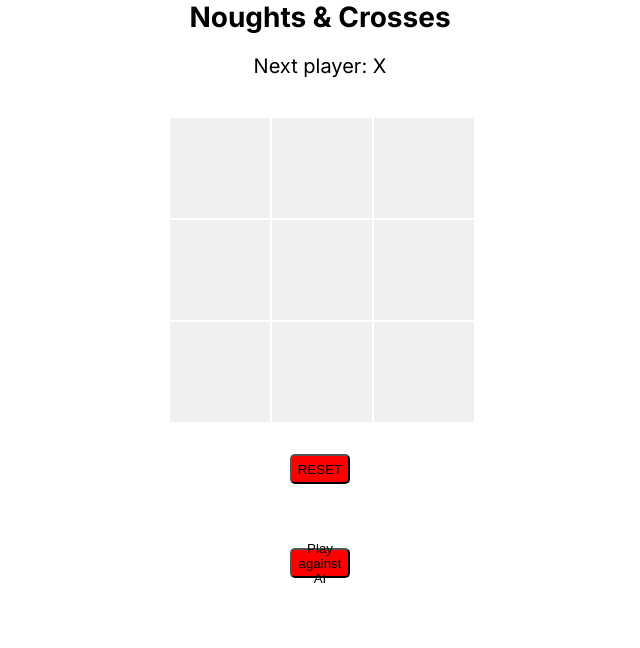
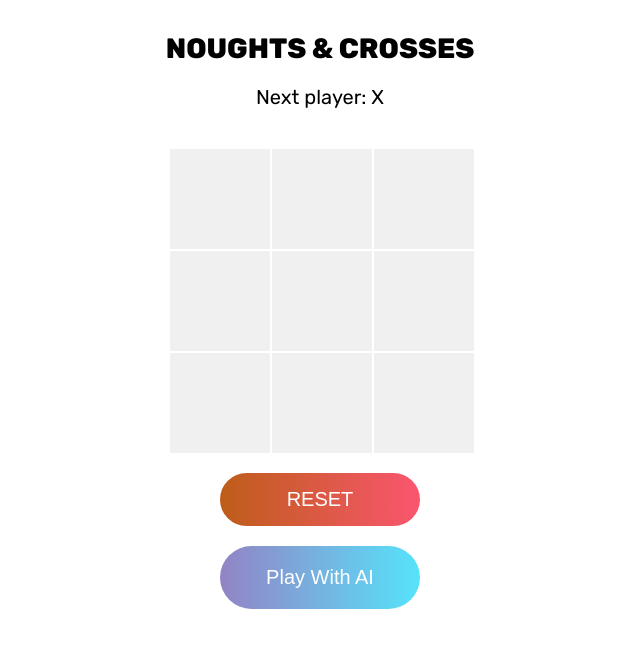
Before and after one commit to retcon1/house-of-games, a React (Create React App) app: page /noughts-and-crosses in a window 1280 px wide. Shown: the top 648 px of the page, without its empty margins (320-960 px from the left). Built offline with nearby package versions, Linux system fonts and the light colour scheme.

Commit message:
feat: adds styling and animations to the buttons, along with changes to default font

```diff
--- a/src/components/NoughtsAndCrosses/Game.tsx
+++ b/src/components/NoughtsAndCrosses/Game.tsx
@@ -1,6 +1,7 @@
-import { useState } from "react";
+import { useEffect, useRef, useState } from "react";
 import { Board } from "./Board";
 import { aiMove, calculateWinner } from "./util";
+import { applyButtonAnimation } from "../../utils/buttonAnimation";
 
 export const Game = () => {
   const [board, setBoard] = useState<string[]>(Array(9).fill(null));
@@ -8,6 +9,14 @@ export const Game = () => {
   const [xScore, setXScore] = useState(0);
   const [oScore, setOScore] = useState(0);
   const [ai, setAi] = useState(false);
+  const buttonResetRef = useRef<HTMLDivElement | null>(null);
+  const buttonAiRef = useRef<HTMLDivElement | null>(null);
+
+  // used for button animations
+  useEffect(() => {
+    applyButtonAnimation(buttonAiRef);
+    applyButtonAnimation(buttonResetRef);
+  });
 
   const cellClick = (index: number) => {
     const newBoard = [...board];
@@ -32,6 +41,16 @@ export const Game = () => {
     }
   };
 
+  const aiClick = () => {
+    setXIsNext(true);
+    setBoard(Array(9).fill(null));
+    setXScore(0);
+    setOScore(0);
+    setAi(!ai);
+  };
+
+  const winner = calculateWinner(board);
+
   const resetClick = () => {
     if (winner === "O") {
       setOScore(oScore + 1);
@@ -41,14 +60,6 @@ export const Game = () => {
     setBoard(Array(9).fill(null));
     setXIsNext(true);
   };
-
-  const aiClick = () => {
-    setXIsNext(true);
-    setBoard(Array(9).fill(null));
-    setAi(!ai);
-  };
-
-  const winner = calculateWinner(board);
 
   const status = winner
     ? `Winner: ${winner}`
@@ -64,12 +75,16 @@ export const Game = () => {
       ) : null}
       <div className="status">{status}</div>
       <Board board={board} onClick={cellClick} />
-      <button onClick={resetClick} className="reset-btn">
-        RESET
-      </button>
-      <button onClick={aiClick} className="ai-btn">
-        Play against AI
-      </button>
+      <div className="btn-container" ref={buttonResetRef}>
+        <button onClick={resetClick} className="reset-btn">
+          RESET
+        </button>
+      </div>
+      <div className="btn-container" ref={buttonAiRef}>
+        <button onClick={aiClick} className="ai-btn">
+          {ai ? "Play With Friends" : "Play With AI"}
+        </button>
+      </div>
     </div>
   );
 };
--- a/src/components/NoughtsAndCrosses/util.tsx
+++ b/src/components/NoughtsAndCrosses/util.tsx
@@ -47,7 +47,6 @@ export const aiMove = (board: string[]) => {
       bestMove = move;
     }
   }
-  console.log(bestMove, bestScore);
   return bestMove;
 };
 
--- a/src/styles/fonts.css
+++ b/src/styles/fonts.css
@@ -1 +1 @@
-@import url("https://fonts.googleapis.com/css2?family=Inter:wght@200;300;400;500;600;700;800&display=swap");
+@import url('https://fonts.googleapis.com/css2?family=Rubik:wght@300;400;500;600;700;800&display=swap');
--- a/src/styles/styles.scss
+++ b/src/styles/styles.scss
@@ -7,6 +7,8 @@
 
 body {
   height: 100vh;
+  font-family: "Rubik", sans-serif;
+  font-size: 1.1rem;
 }
 
 .calculator {
@@ -21,6 +23,7 @@ body {
 
     h6 {
       font-size: 1.5rem;
+      font-weight: 600;
       word-wrap: break-word;
       text-align: center;
       padding: 10px;
@@ -66,6 +69,9 @@ body {
   justify-content: center;
   align-items: center;
   h1 {
+    margin-top: 2rem;
+    font-weight: 800;
+    text-transform: uppercase;
     font-size: 28px;
     margin-bottom: 20px;
     text-align: center;
@@ -77,15 +83,84 @@ body {
     margin-bottom: 20px;
   }
 
-  button {
+  .effect-container {
+    position: relative;
+    overflow: hidden;
+
+    --effect-name: ripple;
+    --effect-duration: 1000ms;
+    --effect-top: 0px;
+    --effect-left: 0px;
+    --effect-height: 100px;
+    --effect-width: 100px;
+    --effect-color: white;
+
+    &::before {
+      content: "";
+      position: absolute;
+      opacity: 0.3;
+      pointer-events: none;
+
+      top: var(--effect-top);
+      left: var(--effect-left);
+      height: var(--effect-height);
+      width: var(--effect-width);
+      border-radius: 50%;
+      transform: scale(0);
+      background: var(--effect-color);
+    }
+
+    &.active::before {
+      border-radius: 50%;
+      animation: ripple var(--effect-duration) linear forwards;
+    }
+
+    @keyframes ripple {
+      from {
+        transform: scale(0);
+      }
+
+      to {
+        transform: scale(6);
+        opacity: 0;
+      }
+    }
+  }
+
+  .btn-container {
+    display: block;
+    width: 200px;
+    margin: 10px auto;
+    position: relative;
+  }
+
+  .reset-btn {
+    cursor: pointer;
     display: flex;
     justify-content: center;
     align-items: center;
-    height: 30px;
-    width: 60px;
-    border-radius: 5px;
-    background-color: red;
-    margin: 2rem;
+    width: 200px;
+    border: none;
+    border-radius: 40px;
+    padding: 15px;
+    font-size: 20px;
+    margin-top: 10px;
+    color: white;
+    background: linear-gradient(90deg, #bd5d19, #fa566f);
+  }
+
+  .ai-btn {
+    cursor: pointer;
+    display: flex;
+    justify-content: center;
+    align-items: center;
+    width: 200px;
+    border: none;
+    border-radius: 40px;
+    padding: 20px;
+    font-size: 20px;
+    color: white;
+    background: linear-gradient(90deg, #9383c5, #56e3fa);
   }
 
   .board {
--- /dev/null
+++ b/src/utils/buttonAnimation.ts
@@ -0,0 +1,44 @@
+import { RefObject } from "react";
+
+// type AnimationOptions = {
+//   offsetY: number;
+//   offsetX: number;
+// };
+
+export const applyButtonAnimation = (buttonRef: RefObject<HTMLDivElement>) => {
+  if (buttonRef.current) {
+    buttonRef.current.classList.add("effect-container");
+  }
+
+  // uncomment to apply ripple at cursor point
+  //   const applyStyles = () => {
+  //     if (buttonRef.current) {
+  //       const { style } = buttonRef.current;
+  //       const sizeOffset = 50;
+
+  //       style.setProperty("--effect-top", `${offsetY - sizeOffset}px`);
+  //       style.setProperty("--effect-left", `${offsetX - sizeOffset}px`);
+  //     }
+  //   };
+
+  const onClick = () => {
+    if (buttonRef.current) {
+      buttonRef.current.classList.remove("active");
+      //   applyStyles();
+      void buttonRef.current.offsetWidth; // This line triggers a reflow, resetting the animation
+      buttonRef.current.classList.add("active");
+    }
+  };
+
+  //   applyStyles();
+
+  if (buttonRef.current) {
+    buttonRef.current.addEventListener("mouseup", onClick);
+  }
+
+  const cleanupRef = buttonRef.current;
+
+  return () => {
+    if (cleanupRef) cleanupRef.removeEventListener("mouseup", onClick);
+  };
+};
```
